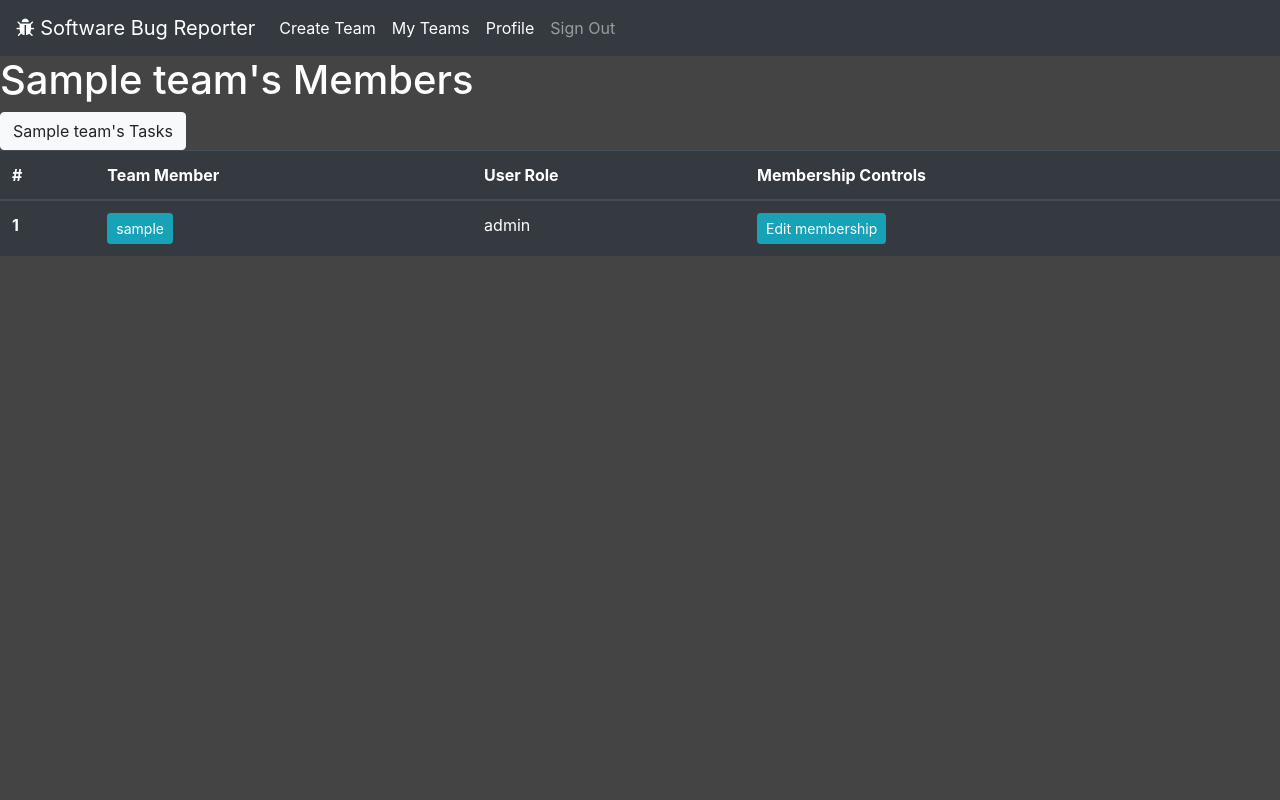
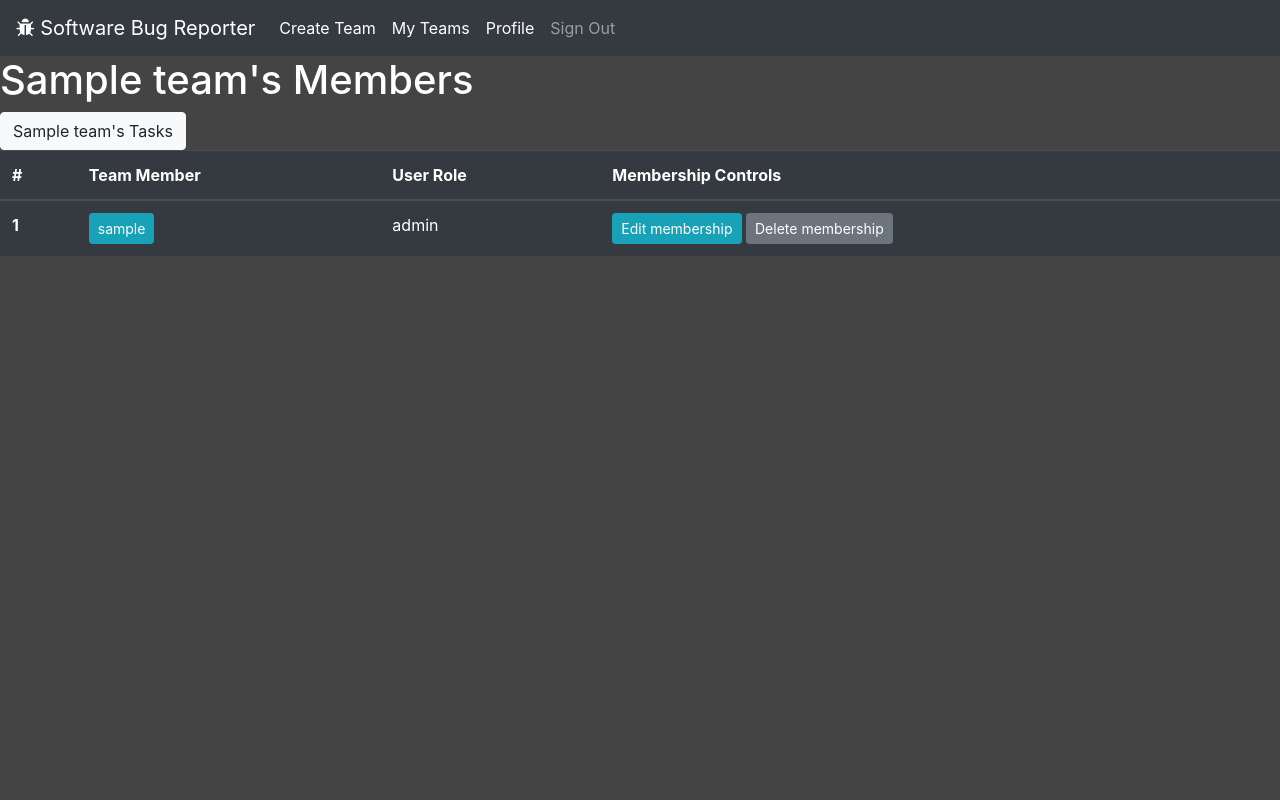
Before and after one commit to Code-Institute-Submissions/tgc07-project04, a Django app: page /teams/memberships/team/1 in a window 1280 px wide. Run offline with Django 3.2, Linux system fonts and the light colour scheme; a user stored in the database is signed in; tables that the repository leaves empty hold one stand-in row (values such as "Sample post"); some libraries are stand-ins or nearby versions.

Commit message:
Add delete membership button

```diff
--- a/teams/templates/teams/read-team-memberships.html
+++ b/teams/templates/teams/read-team-memberships.html
@@ -28,6 +28,7 @@
                     <td>{% if membership.is_admin %}admin{% else %}limited user{% endif %}</td>
                     <td>{% if is_admin %}
                             <a href="{% url 'update_membership_route' team_id=membership.team.id membership_id=membership.id %}" class="btn btn-info btn-sm">Edit membership</a>
+                            <a href="{% url 'delete_membership_route' team_id=membership.team.id membership_id=membership.id %}" class="btn btn-secondary btn-sm">Delete membership</a>
                         {% else %}
                             admin status required
                         {% endif %}
```
